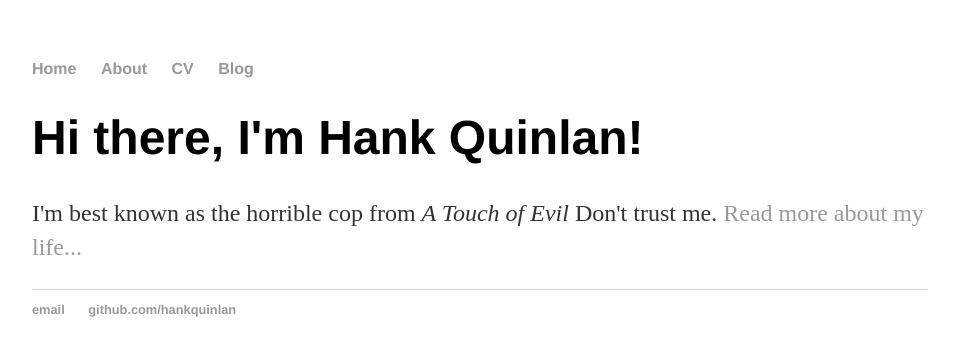
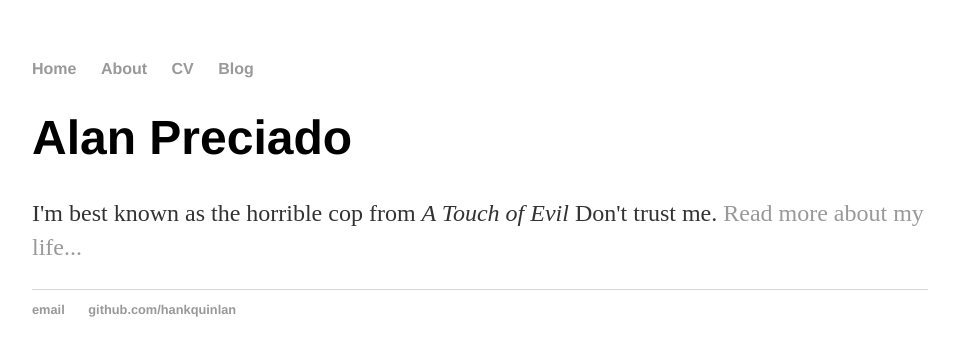
Before and after one commit to agrija9/agrija9.github.io, a Jekyll site: the page built from index.html, in a window 1280 px wide. Shown: the top 356 px of the page, without its empty margins (160-1115 px from the left). Built offline with Jekyll 4.4.1, drawn with Linux system fonts in a browser that asks for light colours.

Commit message:
Update index.html

```diff
--- a/index.html
+++ b/index.html
@@ -3,6 +3,6 @@ layout: default
 title: Alan Preciado, M.Sc. Autonomous Systems
 ---
 <div class="blurb">
-	<h1>Hi there, I'm Hank Quinlan!</h1>
+	<h1>Alan Preciado</h1>
 	<p>I'm best known as the horrible cop from <em>A Touch of Evil</em> Don't trust me. <a href="/about">Read more about my life...</a></p>
 </div><!-- /.blurb -->
```
